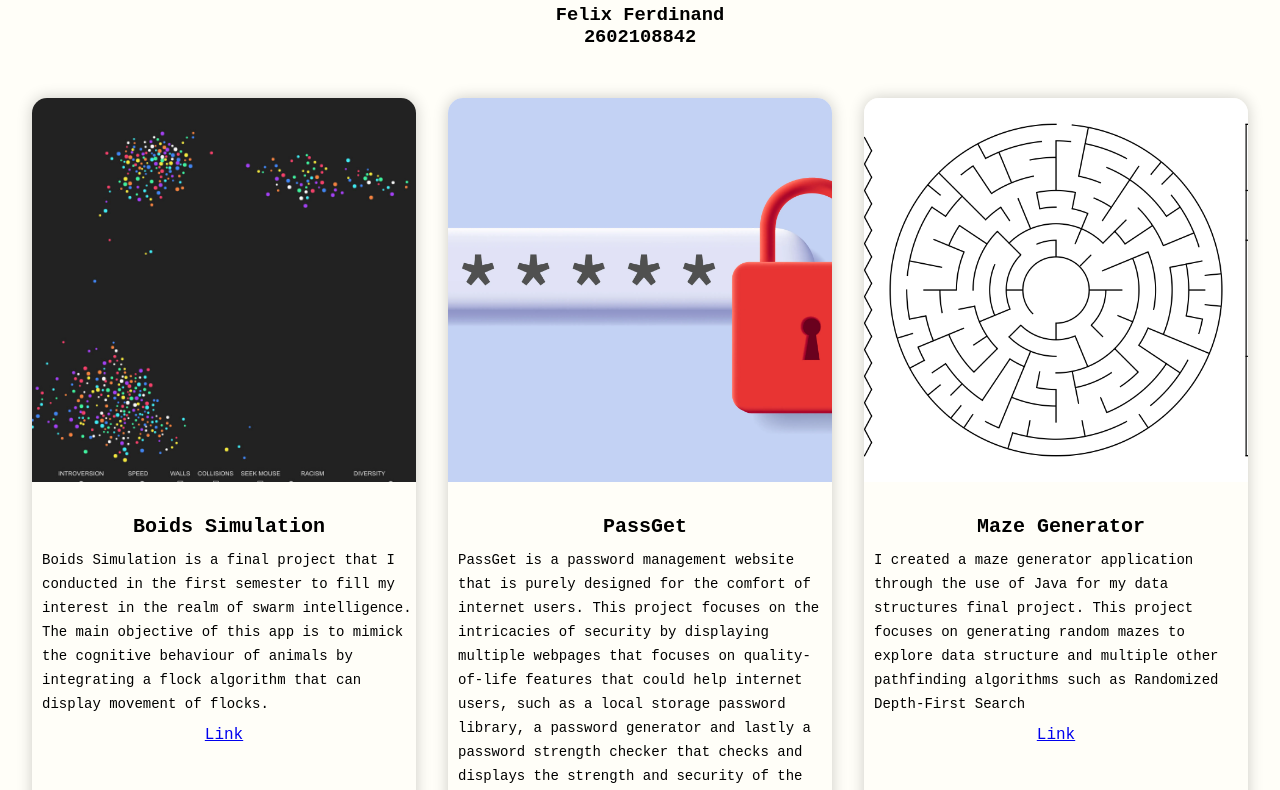
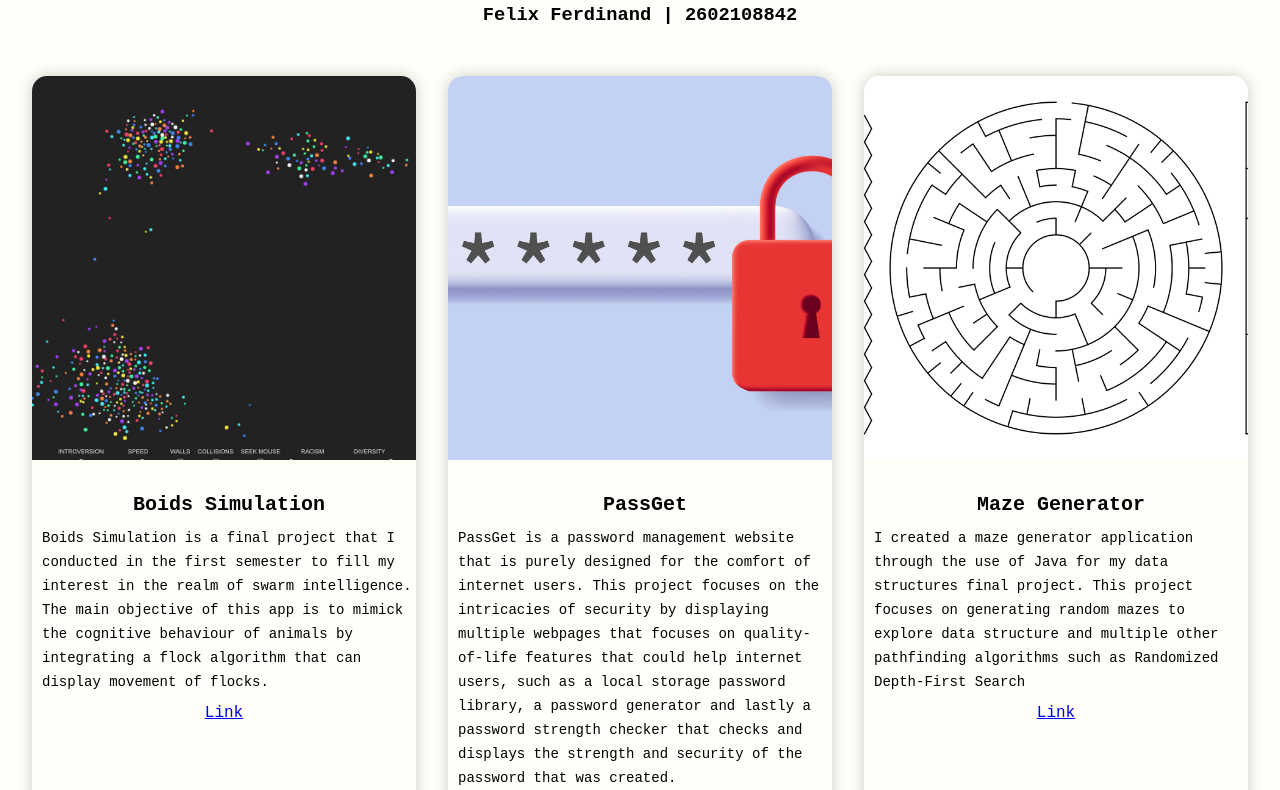
Before and after one commit to Jeffrey9427/GOGO_Webpage, a plain HTML site: page index_felix.html in a window 1280 px wide. Shown: the part 193-983 px from the top of the page. Drawn offline with Linux system fonts and the light colour scheme.

Commit message:
Update index_felix.html

```diff
--- a/index_felix.html
+++ b/index_felix.html
@@ -13,9 +13,7 @@
     <div class="header">
         <div>
             <h2 class="title">GOGO Team</h2>
-            <h3> Felix Ferdinand </h3>
-            <h3> 2602108842 </h3>
-
+            <h3> Felix Ferdinand | 2602108842 </h3>
         </div>
     </div>
 
```
